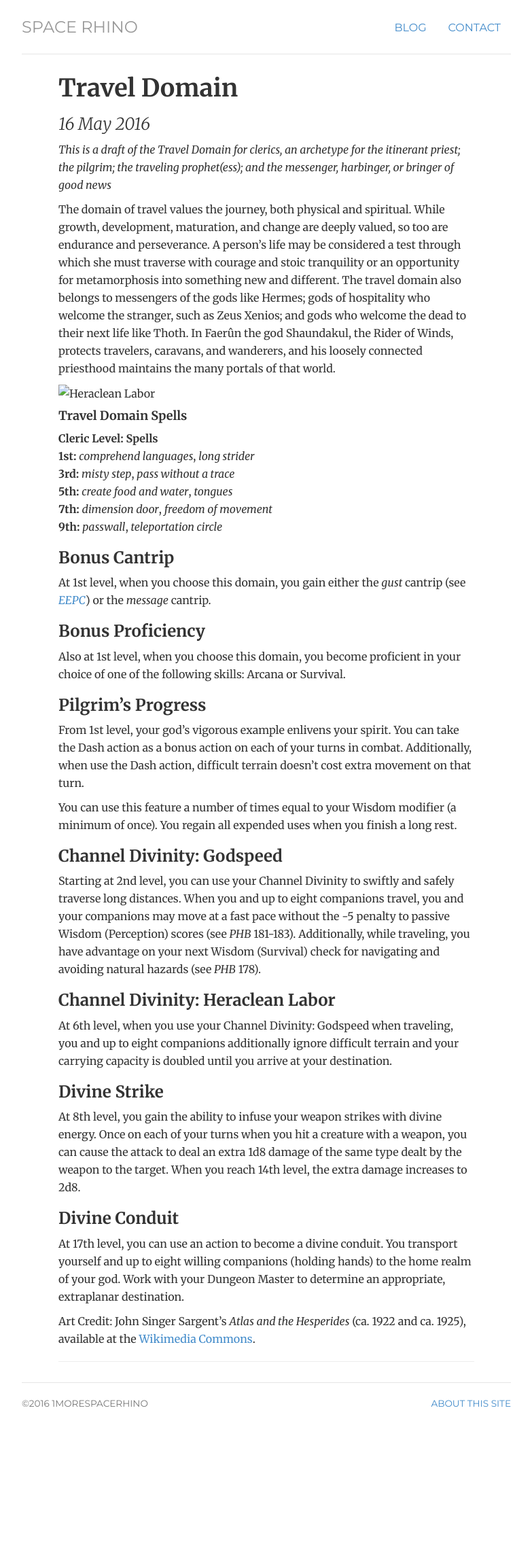
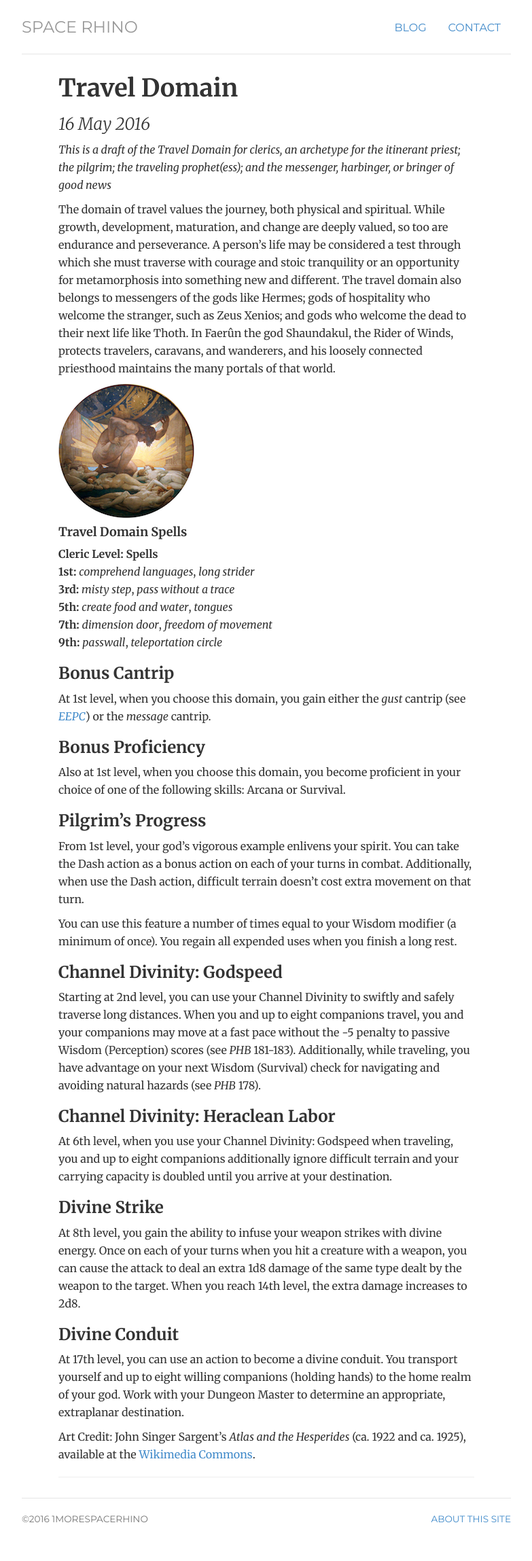
Before and after one commit to 1morespacerhino/1morespacerhino.github.io, a Jekyll site: the page built from _posts/2016-05-16-Travel-Domain.md, in a window 1280 px wide. Shown: the whole page at 68% size, without its empty margins (248-1031 px from the left). Built offline with Jekyll 4.4.1, drawn with Linux system fonts in a browser that asks for light colours; before the commit the page ends 2126 px from its top, so only the background shows below that.

Commit message:
Fixing img

```diff
--- a/_posts/2016-05-16-Travel-Domain.md
+++ b/_posts/2016-05-16-Travel-Domain.md
@@ -7,7 +7,7 @@ title: Travel Domain
 
 The domain of travel values the journey, both physical and spiritual. While growth, development, maturation, and change are deeply valued, so too are endurance and perseverance. A person's life may be considered a test through which she must traverse with courage and stoic tranquility or an opportunity for metamorphosis into something new and different. The travel domain also belongs to messengers of the gods like Hermes; gods of hospitality who welcome the stranger, such as Zeus Xenios; and gods who welcome the dead to their next life like Thoth. In Faerûn the god Shaundakul, the Rider of Winds, protects travelers, caravans, and wanderers, and his loosely connected priesthood maintains the many portals of that world.
 
-![Heraclean Labor](img/jss_heracles_200px.png)
+![Heraclean Labor](/img/jss_heracles_200px.png)
 
 #### Travel Domain Spells ####
 
```
